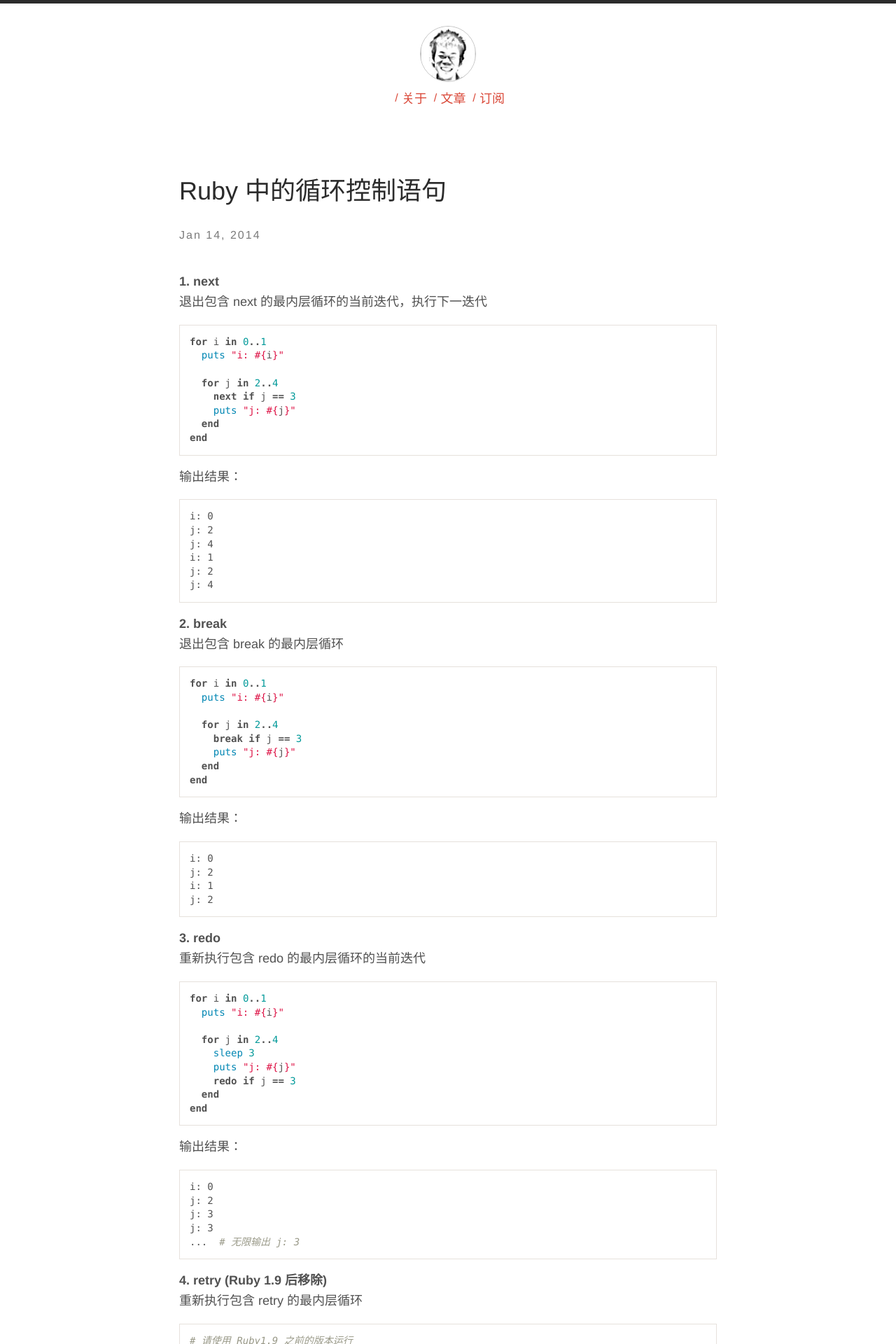
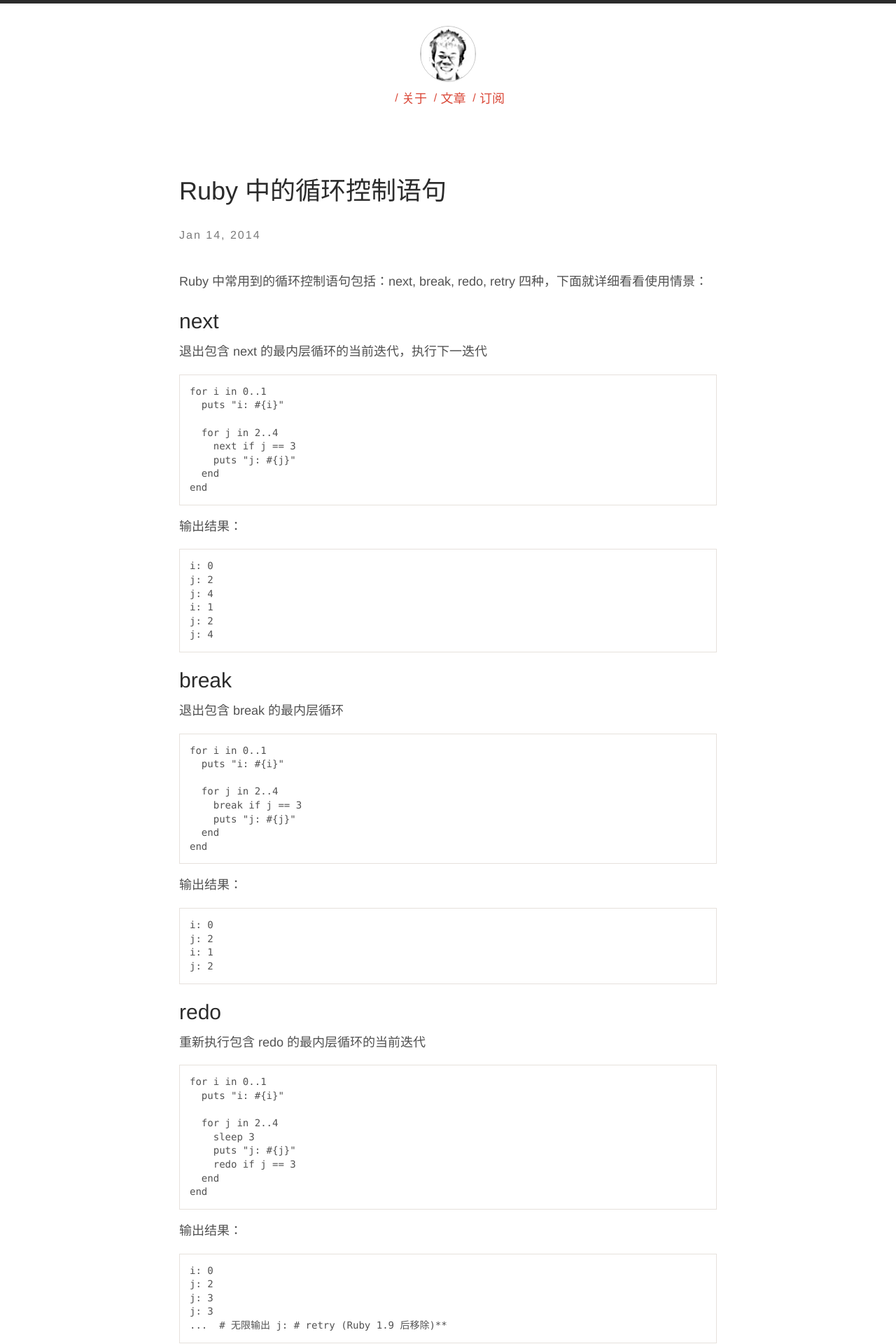
Before and after one commit to reyesyang/reyesyang.github.io-source, a Jekyll site: the page built from _posts/2014-1-14-loops-control-flow-in-ruby.md, in a window 1280 px wide. Shown: the top 1920 px of the page at 70% size. Built offline with Jekyll 4.4.1, drawn with Linux system fonts in a browser that asks for light colours; nearby versions of some CDN libraries; some of the changed text lies outside the part shown.

Commit message:
Adjust markdown syntax

````diff
--- a/_posts/2014-1-14-loops-control-flow-in-ruby.md
+++ b/_posts/2014-1-14-loops-control-flow-in-ruby.md
@@ -3,106 +3,92 @@ layout: post
 title: Ruby 中的循环控制语句
 ---
 
-**1. next**
+Ruby 中常用到的循环控制语句包括：next, break, redo, retry 四种，下面就详细看看使用情景：
+
+### next
 退出包含 next 的最内层循环的当前迭代，执行下一迭代
 
-```ruby
-for i in 0..1
-  puts "i: #{i}"
+    for i in 0..1
+      puts "i: #{i}"
 
-  for j in 2..4
-    next if j == 3
-    puts "j: #{j}"
-  end
-end
-```
+      for j in 2..4
+        next if j == 3
+        puts "j: #{j}"
+      end
+    end
 
 输出结果：
 
-```bash
-i: 0
-j: 2
-j: 4
-i: 1
-j: 2
-j: 4
-```
+    i: 0
+    j: 2
+    j: 4
+    i: 1
+    j: 2
+    j: 4
 
-**2. break**
+### break
 退出包含 break 的最内层循环
 
-```ruby
-for i in 0..1
-  puts "i: #{i}"
+    for i in 0..1
+      puts "i: #{i}"
 
-  for j in 2..4
-    break if j == 3
-    puts "j: #{j}"
-  end
-end
-```
+      for j in 2..4
+        break if j == 3
+        puts "j: #{j}"
+      end
+    end
 
 输出结果：
 
-```bash
-i: 0
-j: 2
-i: 1
-j: 2
-```
+    i: 0
+    j: 2
+    i: 1
+    j: 2
 
-**3. redo**
+### redo
 重新执行包含 redo 的最内层循环的当前迭代
 
-```ruby
-for i in 0..1
-  puts "i: #{i}"
+    for i in 0..1
+      puts "i: #{i}"
 
-  for j in 2..4
-    sleep 3
-    puts "j: #{j}"
-    redo if j == 3
-  end
-end
-```
+      for j in 2..4
+        sleep 3
+        puts "j: #{j}"
+        redo if j == 3
+      end
+    end
 
 输出结果：
 
-```bash
-i: 0
-j: 2
-j: 3
-j: 3
-...  # 无限输出 j: 3
-```
+    i: 0
+    j: 2
+    j: 3
+    j: 3
+    ...  # 无限输出 j: # retry (Ruby 1.9 后移除)**
 
-**4. retry (Ruby 1.9 后移除)**
+### retry (Ruby 1.9 后移除)
 重新执行包含 retry 的最内层循环
 
-```ruby
-# 请使用 Ruby1.9 之前的版本运行
-# 否则会抛异常：SyntaxError: (eval):8: Invalid retry
-for i in 0..1
-  puts "i: #{i}"
+    # 请使用 Ruby1.9 之前的版本运行
+    # 否则会抛异常：SyntaxError: (eval):8: Invalid retry
+    for i in 0..1
+      puts "i: #{i}"
 
-  for j in 2..4
-    sleep 3
-    puts "j: #{j}"
-    retry if j == 3
-  end
-end
-```
+      for j in 2..4
+        sleep 3
+        puts "j: #{j}"
+        retry if j == 3
+      end
+    end
 
 输出结果：
 
-```bash
-i: 0
-j: 2
-j: 3
-j: 2
-j: 3
-...  # 无限交替输出 j: 2, j: 3
-```
+    i: 0
+    j: 2
+    j: 3
+    j: 2
+    j: 3
+    ...  # 无限交替输出 j: 2, j: 3
 
 **参考：**
 
--- a/assets/css/main.scss
+++ b/assets/css/main.scss
@@ -119,6 +119,12 @@ p {
   @include font-size(14px);
   @include MQ(M) {
     @include font-size(18px);
+  }
+}
+
+li {
+  p {
+    @include font-size(16px);
   }
 }
 
````
Also changed, not shown: _posts/2013-10-12-dup-and-clone-in-ruby.md (+32 -36 lines), _posts/2014-02-26-git-fetch-pull-checkout-push-introduction.md (+22 -37 lines), _posts/2014-1-13-loops-in-ruby.md (+26 -36 lines), assets/css/reset.css (deleted, +0 -48 lines), assets/css/syntax.css (deleted, +0 -60 lines).
